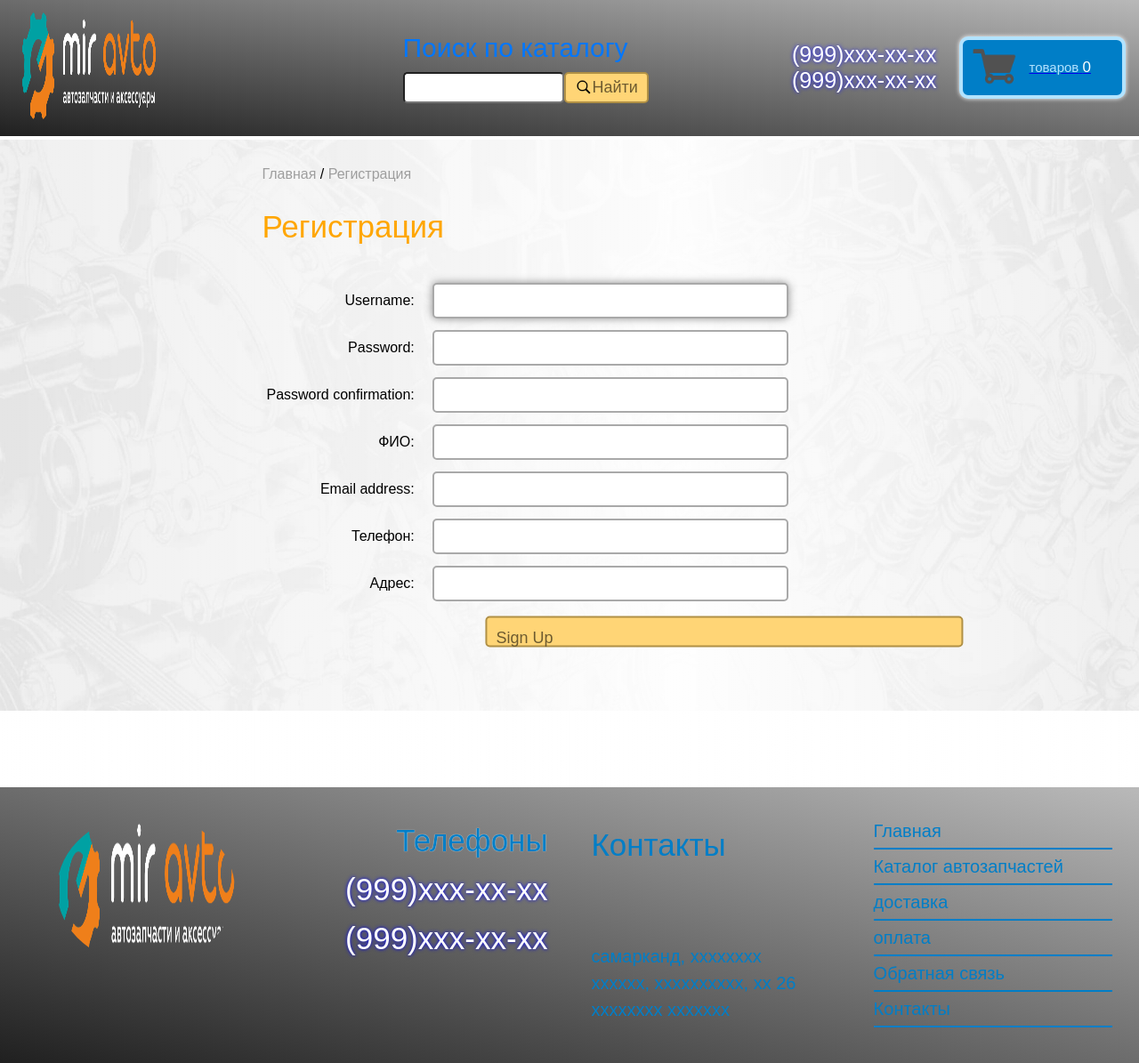
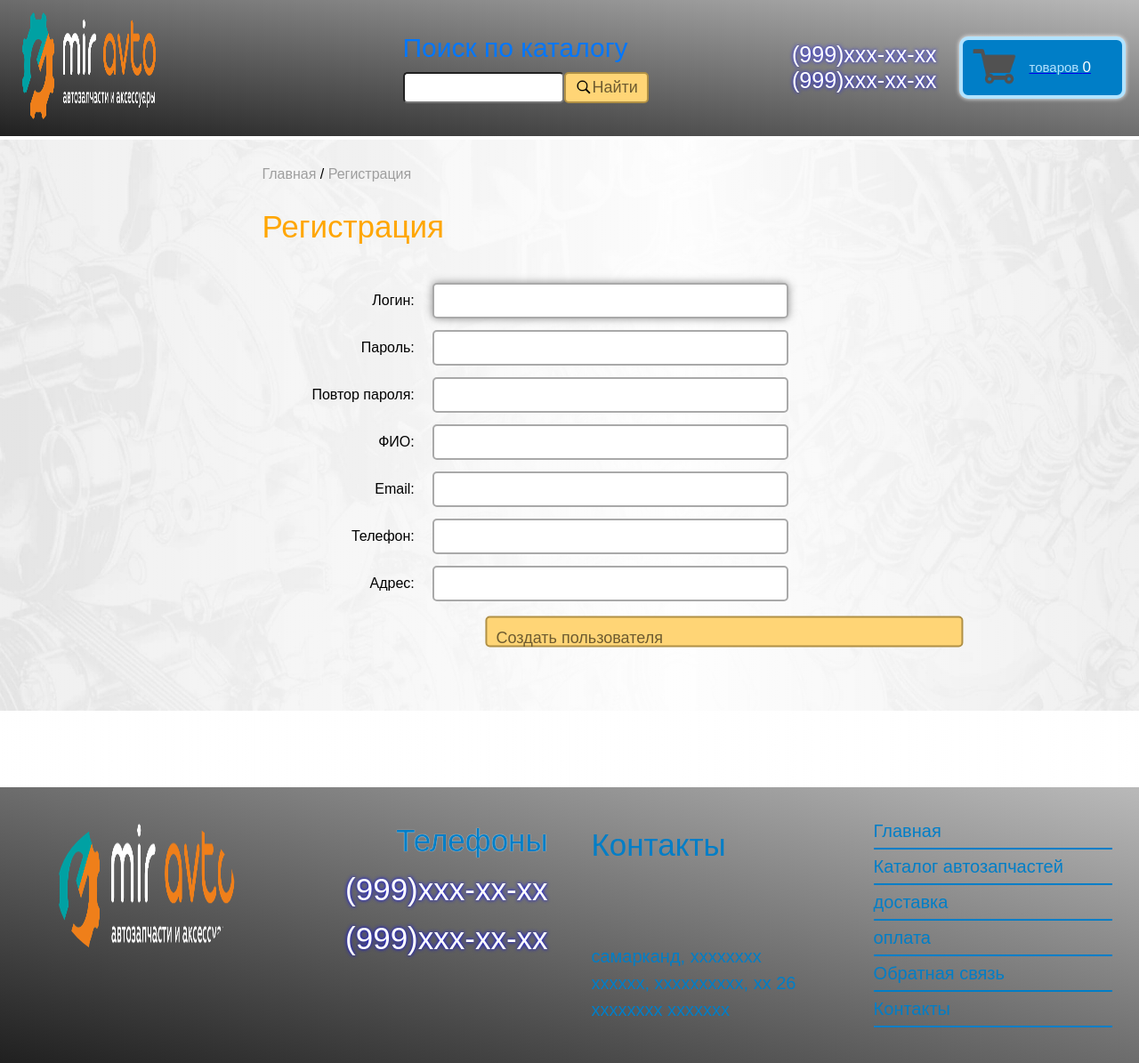
Before and after one commit to XXmmRR/MirAvto, a Django app: page /accounts/signup/ in a window 1280 px wide. Shown: the part 51-1246 px from the top of the page at 89% size. Run offline with Django 4.2, Linux system fonts and the light colour scheme; style sheets or scripts are compiled from the project's sources.

Commit message:
Русские названия полей

```diff
--- a/accounts/forms.py
+++ b/accounts/forms.py
@@ -1,10 +1,14 @@
 # accounts/forms.py
 from django import forms
-from django.contrib.auth.forms import UserCreationForm, UserChangeForm
+from django.contrib.auth.forms import UserCreationForm, UserChangeForm, AuthenticationForm
 from .models import CustomUser
 
 
 class CustomUserCreationForm(UserCreationForm):
+    username = forms.CharField(label='Логин', widget=forms.TextInput())
+    email = forms.EmailField(label='Email', widget=forms.EmailInput())
+    password1 = forms.CharField(label='Пароль', widget=forms.PasswordInput())
+    password2 = forms.CharField(label='Повтор пароля', widget=forms.PasswordInput())
 
     class Meta(UserCreationForm):
         model = CustomUser
@@ -19,3 +23,8 @@ class CustomUserChangeForm(UserChangeForm):
     class Meta:
         model = CustomUser
         fields = ('username', 'full_name', 'phone', 'address',)
+
+
+class LoginUserForm(AuthenticationForm):
+    username = forms.CharField(label='Логин', widget=forms.TextInput())
+    password = forms.CharField(label='Пароль', widget=forms.PasswordInput())
--- a/accounts/urls.py
+++ b/accounts/urls.py
@@ -1,6 +1,7 @@
 from django.urls import path
-from .views import SignUpView
+from .views import SignUpView, LoginView
 
 urlpatterns = [
     path('signup/', SignUpView.as_view(), name='register'),
+    path('login/', LoginView.as_view(), name='login')
     ]
--- a/accounts/views.py
+++ b/accounts/views.py
@@ -1,7 +1,9 @@
-from .forms import CustomUserCreationForm
+from .forms import CustomUserCreationForm, LoginUserForm
 from django.urls import reverse_lazy
 from django.views import generic
 from catalog.models import PartList
+from django.contrib.auth.views import LoginView
+from django.contrib.auth.forms import AuthenticationForm
 
 
 class SignUpView(generic.CreateView):
@@ -9,3 +11,8 @@ class SignUpView(generic.CreateView):
     extra_context = {PartList.objects.all(): 'parts'}
     success_url = reverse_lazy('login')
     template_name = 'registration/registration.html'
+
+
+class LoginView(LoginView):
+    form_class = LoginUserForm
+    template_name = 'registration/login.html'
--- a/config/urls.py
+++ b/config/urls.py
@@ -20,7 +20,6 @@ from django.conf import settings
 
 urlpatterns = [
     path('admin/', admin.site.urls),
-    path('accounts/', include('django.contrib.auth.urls')),
     path('accounts/', include('accounts.urls')),
     path('', include('catalog.urls')),
 ] + static(settings.MEDIA_URL, document_root=settings.MEDIA_ROOT)
--- a/templates/registration/registration.html
+++ b/templates/registration/registration.html
@@ -208,7 +208,7 @@
             </div>
             <div class="form-error">{{ f.errors }}</div>
             {% endfor %}
-            <button type="submit"><p>Sign Up</p></button>
+            <button type="submit"><p>Создать пользователя</p></button>
           </form>
         </div>
         {% endif %}
```
